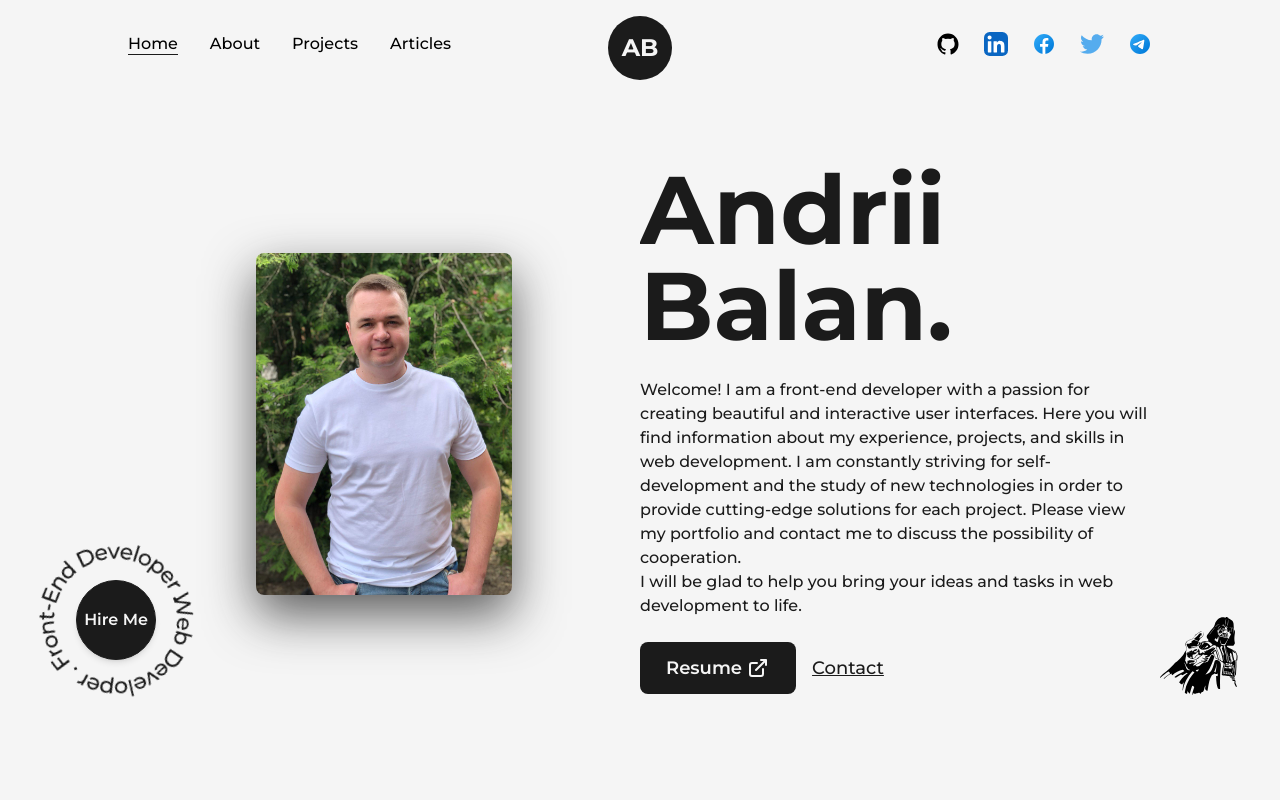
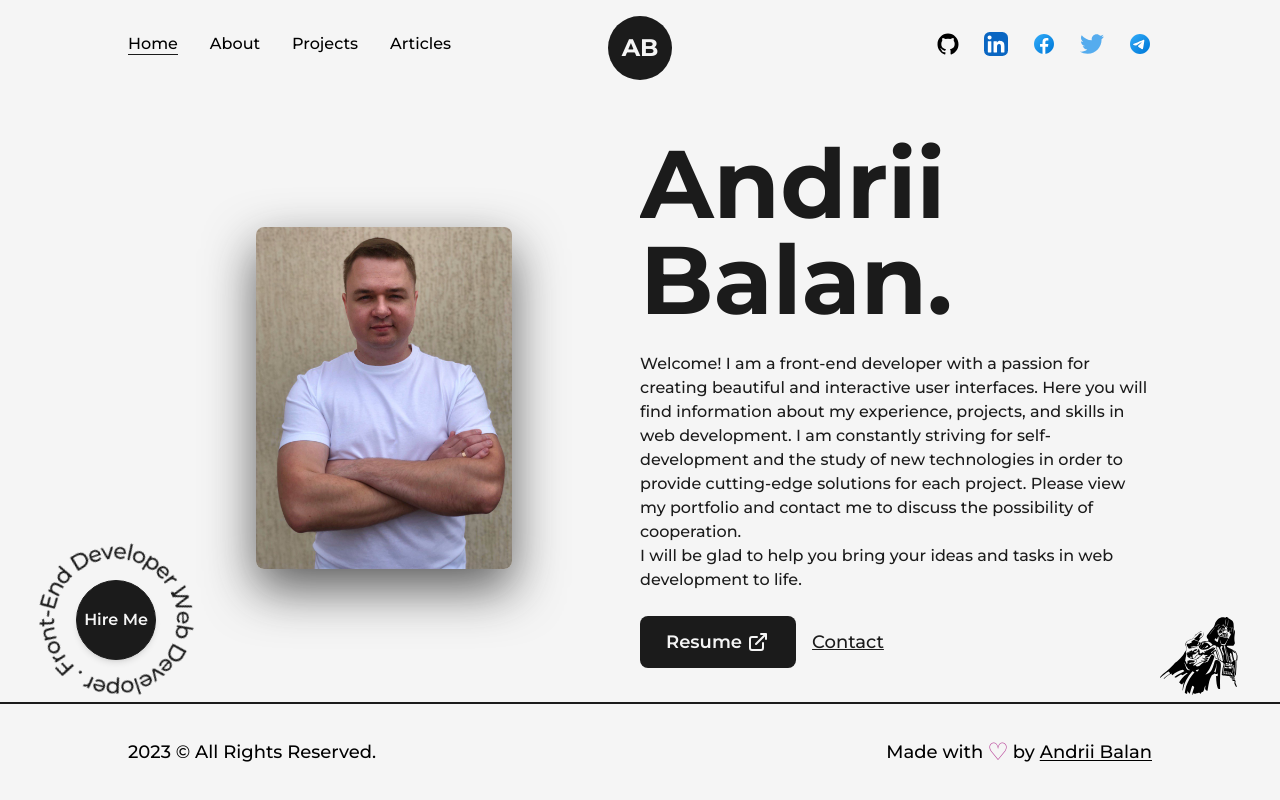
Before and after one commit to AndreyBalan/new-portfolio, a Next.js app: page / in a window 1280 px wide. Shown: the top 800 px of the page. Built offline with nearby package versions, Linux system fonts and the light colour scheme.

Commit message:
fix: main page vh fix

```diff
--- a/src/components/Footer.js
+++ b/src/components/Footer.js
@@ -5,7 +5,7 @@ import Link from 'next/link'
 const Footer = () => {
   return (
     <footer className='w-full border-t-2 border-solid border-dark
-    font-medium text-lg'>
+    font-medium text-lg fixed bottom-0'>
         <Layout className='py-8 flex items-center justify-between'>
             <span>{new Date().getFullYear()} &copy; All Rights Reserved. </span>
             <div className='flex items-center'>
--- a/src/pages/index.js
+++ b/src/pages/index.js
@@ -1,7 +1,7 @@
 import Layout from '@/components/Layout'
 import Head from 'next/head'
 import Image from 'next/image'
-import profilePic from "../../public/images/profile/developer-pic-1.jpg"
+import profilePic from "../../public/images/profile/developer-pic-2.jpg"
 import AnimatedText from '@/components/AnimatedText'
 import Link from 'next/link'
 import { LinkArrow } from '@/components/Icons'
@@ -15,8 +15,8 @@ export default function Home() {
         <title>Create Next App</title>
         <meta name="description" content="Generated by create next app" />
       </Head>
-      <main className='flex items-center text-dark w-full min-h-screen'>
-           <Layout className='pt-0'>
+      <main className='flex items-center text-dark w-full max-h-screen'>
+           <Layout className='pt-10'>
               <div className='flex items-center justify-between w-full'>
                 <div className='w-1/2 flex justify-center'>
                   <Image src={profilePic} alt="Andrii Balan" className='w-1/2 rounded-lg shadow-[0_20px_50px_rgba(27,_27,_27,_0.7)]' />
```
